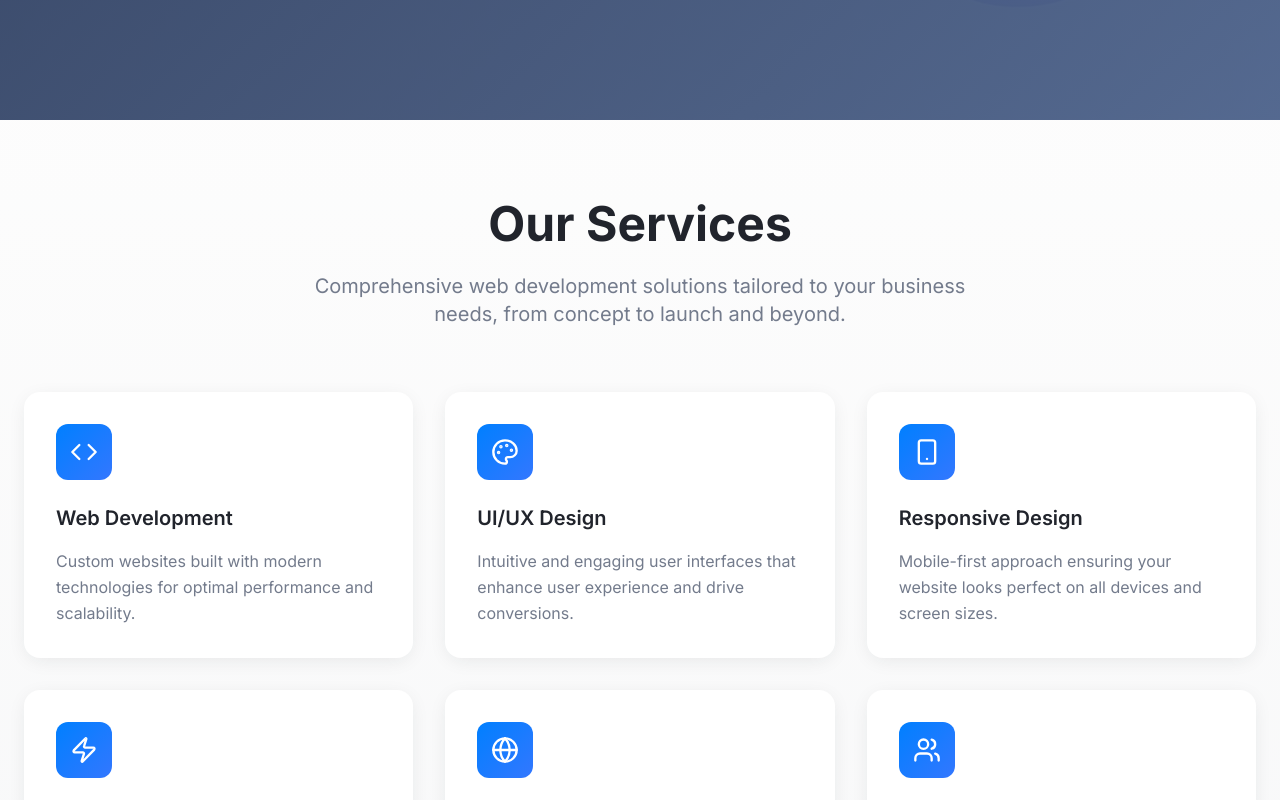
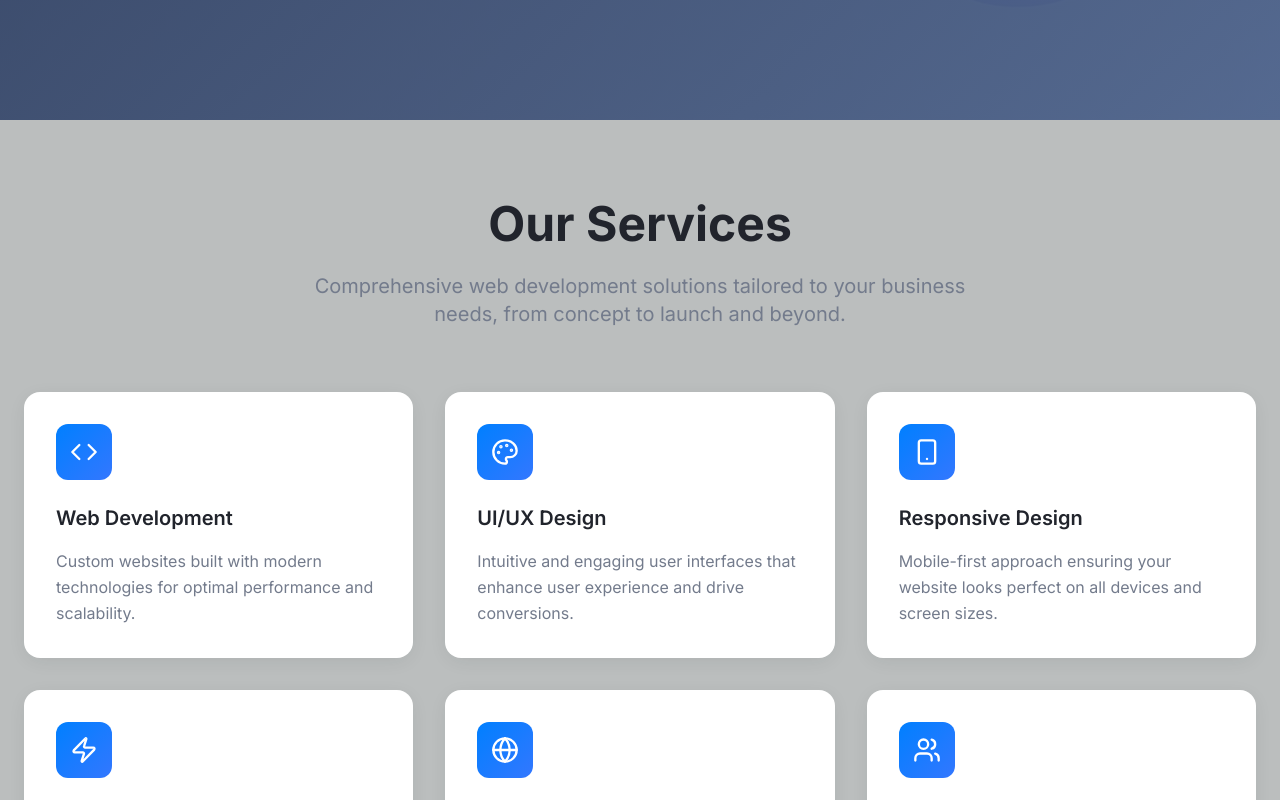
Before and after one commit to TugisSec/veloraservices, a React (Vite) app: page / in a window 1280 px wide. Shown: the part 680-1480 px from the top of the page. Built offline with nearby package versions, Linux system fonts and the light colour scheme; the HTML template or start-up script is replaced by a standard one.

Commit message:
Change background color

```diff
--- a/src/index.css
+++ b/src/index.css
@@ -40,7 +40,7 @@
     /* Design system additions */
     --hero-gradient: linear-gradient(135deg, hsl(220 50% 20%) 0%, hsl(220 30% 40%) 100%);
     --accent-gradient: linear-gradient(135deg, hsl(210 100% 50%) 0%, hsl(220 100% 60%) 100%);
-    --subtle-gradient: linear-gradient(180deg, hsl(0 0% 99%) 0%, hsl(220 10% 97%) 100%);
+    --subtle-gradient: hsl(180 2% 74%);
 
     /* Shadows */
     --shadow-soft: 0 4px 20px -4px hsl(220 15% 15% / 0.1);
```
